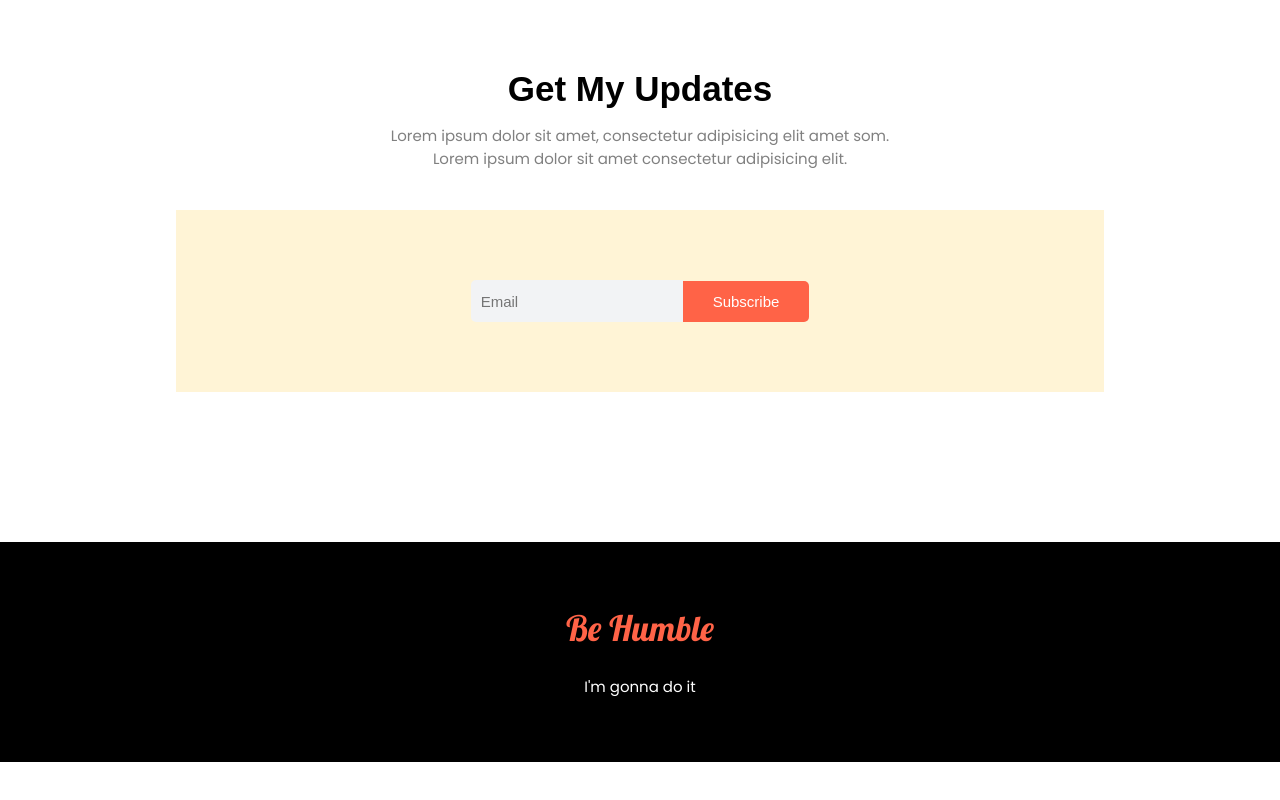
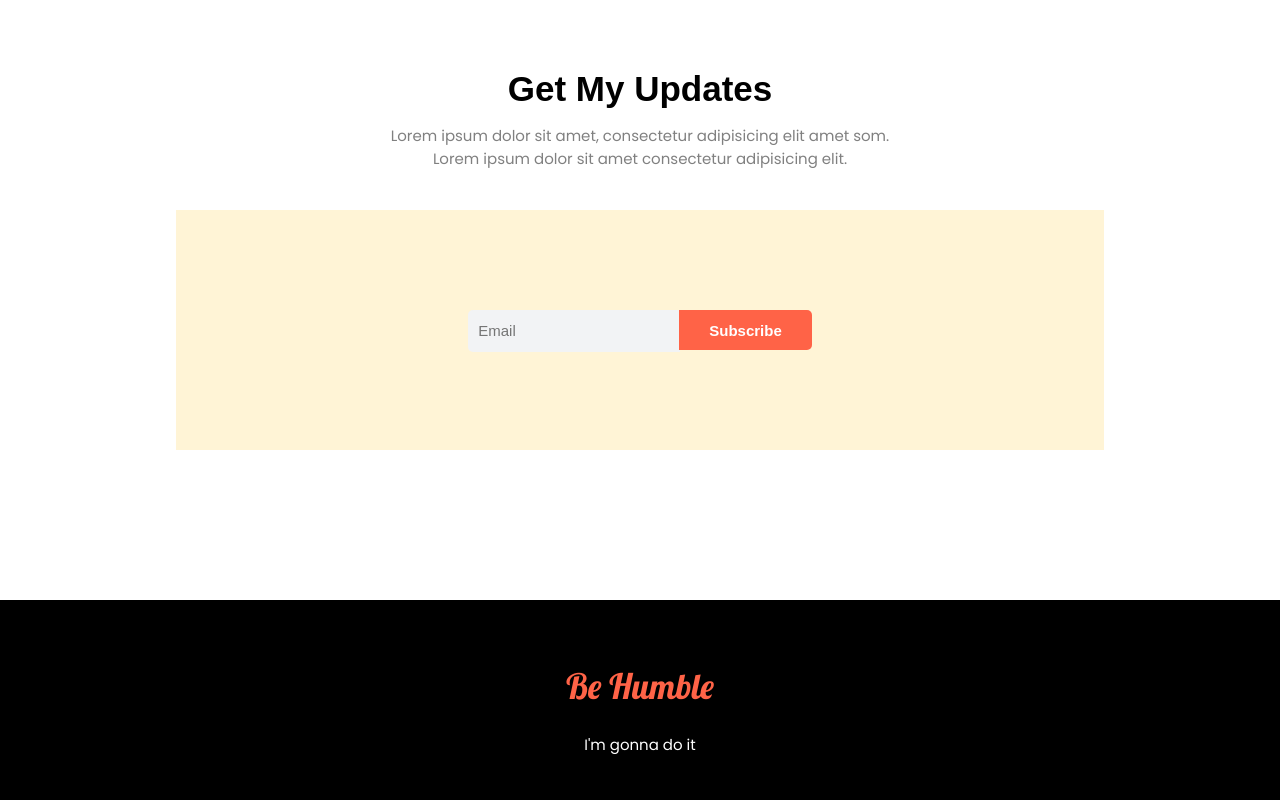
Before and after one commit to Inzamum-Ul-Haque/donation-for-survival, a plain HTML site: page index.html in a window 1280 px wide. Shown: the part 4153-4953 px from the top of the page. Before the commit the page ends 4915 px from the top, so only its background shows below. Drawn offline with Linux system fonts and the light colour scheme.

Commit message:
Saving to GitHub

```diff
--- a/index.html
+++ b/index.html
@@ -143,10 +143,8 @@
         ipsum dolor sit amet consectetur adipisicing elit.
       </p>
       <div class="form">
-        <input type="email" id="form-email" placeholder="Email" /><label for=""
-          >Subscribe</label
-        >
-        <!--<button class="form-button">Subscribe</button>-->
+        <input type="email" id="form-email" placeholder="Email" />
+        <button class="form-button">Subscribe</button>
       </div>
     </section>
 
--- a/style.css
+++ b/style.css
@@ -288,19 +288,16 @@ button a {
   padding-left: 10px;
 }
 
-.updates-part .form label {
-  cursor: pointer;
+.updates-part .form button {
+  display: inline-block;
+  margin-left: -5px;
+  margin-top: 30px;
   color: white;
+  height: 40px;
+  border-radius: 0 5px 5px 0;
+  padding: 12px 30px;
   font-family: Arial, Helvetica, sans-serif;
   font-size: 15px;
-  background-color: tomato;
-  padding: 12px 30px;
-  border-radius: 0 5px 5px 0;
-}
-
-.updates-part .form button {
-  display: inline-block;
-  margin: 0;
 }
 
 footer {
```
